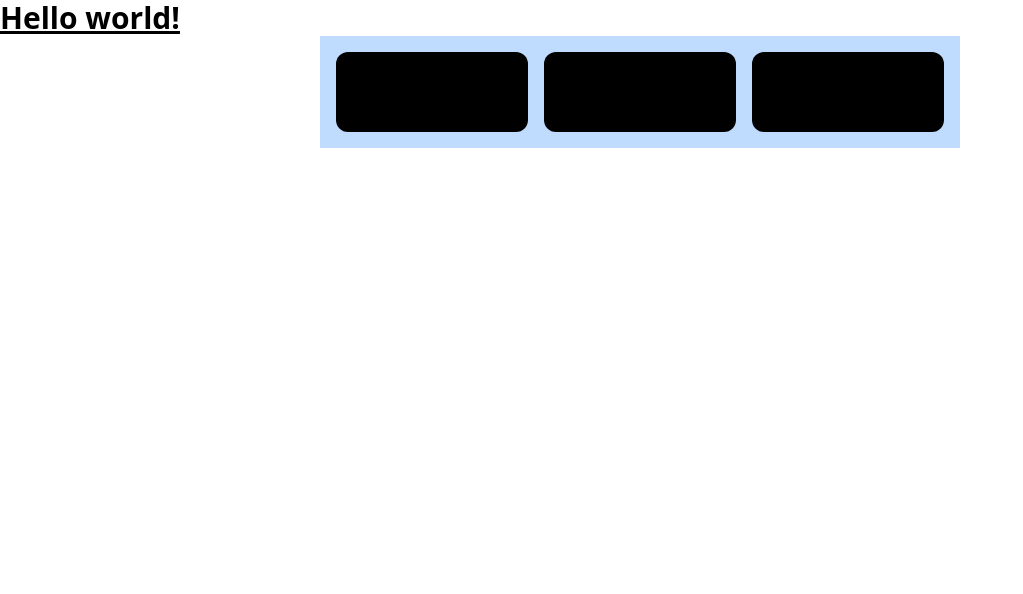
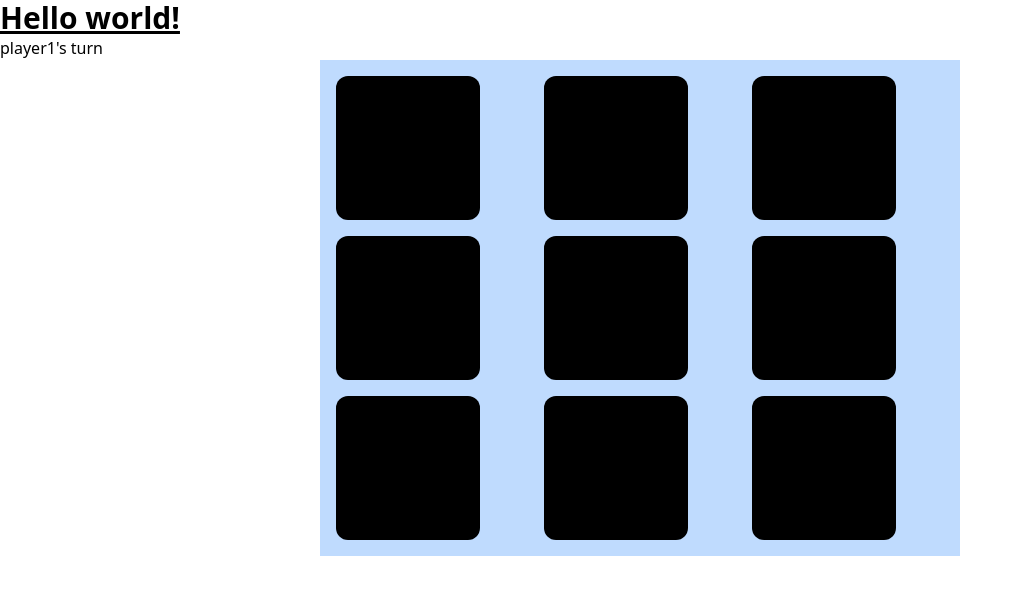
Before and after one commit to ihemebiriegondu/tictactoe-game, a Next.js app: page / in a window 1280 px wide. Shown: the top 594 px of the page, without its empty margins (0-1023 px from the left). Built offline with nearby package versions, Linux system fonts and the light colour scheme.

Commit message:
added the setplayer, endtest functions

```diff
--- a/src/components/game.jsx
+++ b/src/components/game.jsx
@@ -3,19 +3,108 @@ import React, { useState, useEffect } from 'react'
 
 export default function Game() {
 
-  const [players, setPlayers] = useState(['player1', 'player2'])
+  const [gameInProgress, setGameInProgress] = useState(true)
+
+  const [players, setPlayers] = useState([
+    { playerName: 'player1', playerSymbol: 'x' },
+    { playerName: 'player2', playerSymbol: 'o' }
+  ])
   const [currentPlayer, setCurrentPlayer] = useState('player1')
+  const [currentPlayerSymbol, setCurrentPlayerSymbol] = useState('x')
+
+
+  const endTestFunction = () => {
+    const allBoxes = document.querySelectorAll('.allBoxes');
+    let textContents = []
+    allBoxes.forEach(box => {
+      textContents.push(box.textContent)
+    });
+    //check if all the boxes are empty so as to end the game
+    if (textContents.every((textContent) => textContent != '')) {
+      setGameInProgress(false)
+    }
+  }
+
+  const chooseWinner = () => {
+    const horzontalTopBoxes = document.querySelectorAll('.horzontalTopBox');
+    const horzontalMiddleBoxes = document.querySelectorAll('.horzontalMiddleBox');
+    const horzontalBottomBoxes = document.querySelectorAll('.horzontalBottomBox');
+
+    const verticalLeftBoxes = document.querySelectorAll('.verticalLeftBox');
+    const verticalMiddleBoxes = document.querySelectorAll('.verticalMiddleBox');
+    const verticalRightBoxes = document.querySelectorAll('.verticalRightBox');
+
+    const diagonal1Boxes = document.querySelectorAll('.diagona1Box');
+    const diagonal2Boxes = document.querySelectorAll('.diagonal2Box');
+
+
+  }
+
+  const setPlayerFunction = (e) => {
+    //console.log(e.target.textContent)
+    if (e.target.textContent === '') {
+      e.target.textContent = currentPlayerSymbol
+      players.forEach(player => {
+        if (player.playerName != currentPlayer) {
+          setCurrentPlayer(player.playerName)
+          setCurrentPlayerSymbol(player.playerSymbol)
+        }
+      });
+    }
+
+    endTestFunction()
+    chooseWinner()
+  }
 
   return (
-    <section className='grid grid-cols-3 w-1/2 p-4 mx-auto bg-blue-200 gap-4'>
-      <div className='bg-black py-10 rounded-xl'
-        onClick={() => {
-            console.log(currentPlayer);
+    <>
+      <div>
+        <p className={`${gameInProgress ? 'block' : 'hidden'}`}>{currentPlayer}'s turn</p>
+        <p className={`${gameInProgress ? 'hidden' : 'block'}`}>Game over</p>
+      </div>
+      <section className='grid grid-cols-3 w-1/2 p-4 mx-auto bg-blue-200 gap-4 h-fit'>
+        <div className='allBoxes horzontalTopBox diagonal1Box verticalLeftBox bg-black p-4 rounded-xl text-9xl text-white flex flex-col justify-center items-center w-36 h-36'
+          onClick={(e) => { setPlayerFunction(e) }}
+        ></div>
+        <div className='allBoxes horzontalTopBox verticalLeftBox bg-black p-4 rounded-xl text-9xl text-white flex flex-col justify-center items-center w-36 h-36'
+          onClick={(e) => { setPlayerFunction(e) }}
+        ></div>
+        <div className='allBoxes horzontalTopBox verticalLeftBox diagonal2Box bg-black p-4 rounded-xl text-9xl text-white flex flex-col justify-center items-center w-36 h-36'
+          onClick={(e) => { setPlayerFunction(e) }}
+        ></div>
+        <div className='allBoxes horzontalMiddleBox verticalMiddleBox bg-black p-4 rounded-xl text-9xl text-white flex flex-col justify-center items-center w-36 h-36'
+          onClick={(e) => { setPlayerFunction(e) }}
+        ></div>
+        <div className='allBoxes horzontalMiddleBox diagonal1Box diagonal2Box verticalMiddleBox bg-black p-4 rounded-xl text-9xl text-white flex flex-col justify-center items-center w-36 h-36'
+          onClick={(e) => { setPlayerFunction(e) }}
+        ></div>
+        <div className='allBoxes horzontalMiddleBox verticalMiddleBox bg-black p-4 rounded-xl text-9xl text-white flex flex-col justify-center items-center w-36 h-36'
+          onClick={(e) => { setPlayerFunction(e) }}
+        ></div>
+        <div className='allBoxes horzontalBottomBox verticalRightBox diagonal2Box bg-black p-4 rounded-xl text-9xl text-white flex flex-col justify-center items-center w-36 h-36'
+          onClick={(e) => { setPlayerFunction(e) }}
+        ></div>
+        <div className='allBoxes horzontalBottomBox verticalRightBox bg-black p-4 rounded-xl text-9xl text-white flex flex-col justify-center items-center w-36 h-36'
+          onClick={(e) => { setPlayerFunction(e) }}
+        ></div>
+        <div className='allBoxes horzontalBottomBox diagonal1Box verticalRightBox bg-black p-4 rounded-xl text-9xl text-white flex flex-col justify-center items-center w-36 h-36'
+          onClick={(e) => { setPlayerFunction(e) }}
+        ></div>
+      </section>
 
-        }}
-      ></div>
-      <div className='bg-black py-10 rounded-xl'></div>
-      <div className='bg-black py-10 rounded-xl'></div>
-    </section>
+      <div>
+        <p className={`${gameInProgress ? 'hidden' : 'block'}`}
+          onClick={() => {
+            const allBoxes = document.querySelectorAll('.allBoxes');
+            allBoxes.forEach(box => {
+              box.textContent = ''
+            });
+            setCurrentPlayer(players[0].playerName)
+            setCurrentPlayerSymbol(players[0].playerSymbol)
+            setGameInProgress(true)
+          }}
+        >Restart</p>
+      </div>
+    </>
   )
 }
```
